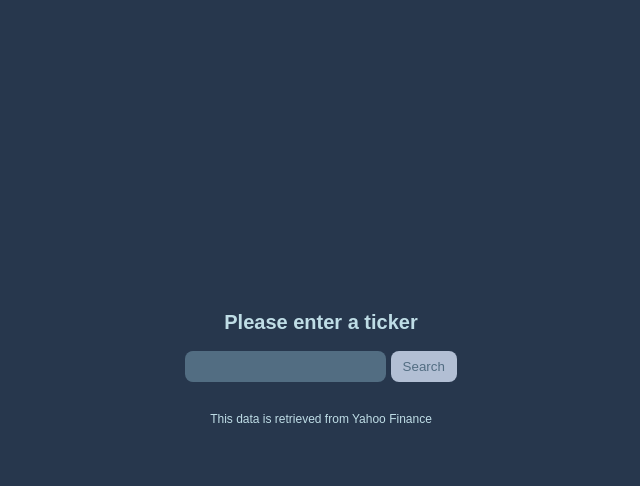
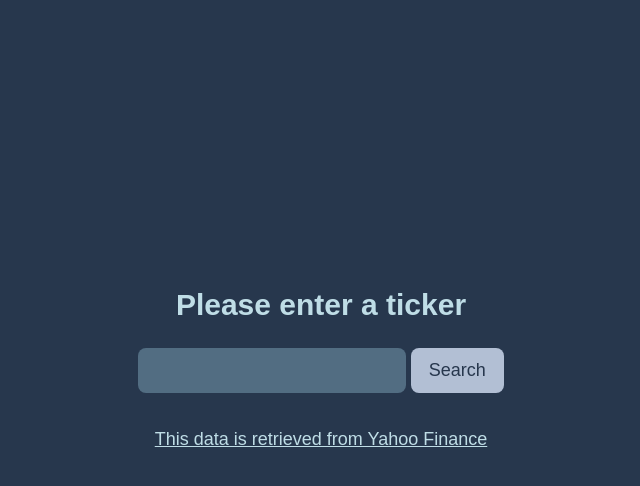
Before and after one commit to patrick-hsbr/Stock_Ticker, a Flask app: page / in a window 1280 px wide. Shown: the top 486 px of the page, without its empty margins (319-959 px from the left). Run offline with Flask 3, Linux system fonts and the light colour scheme.

Commit message:
input validation and link to yahoo finance

```diff
--- a/templates/home.html
+++ b/templates/home.html
@@ -18,15 +18,15 @@
             align-items: center;
         }
 
-        h1{
+        h1 {
             color: #BFDDE6;
-            font-size: 20px;
+            font-size: 30px; /* Updated font-size to 30px */
             text-align: center;
         }
 
         p {
             color: #BFDDE6;
-            font-size: 12px;
+            font-size: 18px; /* Updated font-size to 18px */
             text-align: center;
         }
 
@@ -36,10 +36,12 @@
 
         input {
             background-color: #526D82;
-            color: #526D82;
+            color: #27374D;
+            font-size: 18px; /* Updated font-size to 18px */
             border: none;
-            padding: 8px 12px;
-            margin-top: 4px;
+            padding: 12px 18px; /* Updated padding values to 12px 18px */
+            margin-top: 6px; /* Updated margin-top to 6px */
+            margin-bottom: 0px;
             border-radius: 8px;
             align-items: center;
         }
@@ -47,10 +49,19 @@
         input[type="submit"] {
             background-color: #B2BFD4;
             cursor: pointer;
+            pointer-events: none;
         }
 
         input[type="submit"]:hover {
             background-color: #ffffff;
+        }
+
+        input:valid[type="submit"] {
+            pointer-events: auto;
+        }
+
+        input:invalid {
+            box-shadow: none;
         }
     </style>
 </head>
@@ -58,7 +69,7 @@
 <div>
     <h1>Please enter a ticker</h1>
     <form method="POST" action="/response">
-        <input name="ticker" id="tickerInput" autocomplete="off" list="tickerList">
+        <input name="ticker" id="tickerInput" autocomplete="off" list="tickerList" pattern=".{4,}" title="Please enter at least 4 characters" required>
         <datalist id="tickerList">
             {% for ticker, company in ticker_data.items() %}
             <option value="{{ company }} - {{ ticker }}"></option>
@@ -67,7 +78,8 @@
         <input type="submit" value="Search">
     </form>
     <br>
-    <p>This data is retrieved from Yahoo Finance</p>
+    <p><a href="https://finance.yahoo.com/" style="color: #BFDDE6;">This data is retrieved from Yahoo Finance</a></p>
+
 </div>
 
 <script>
```
